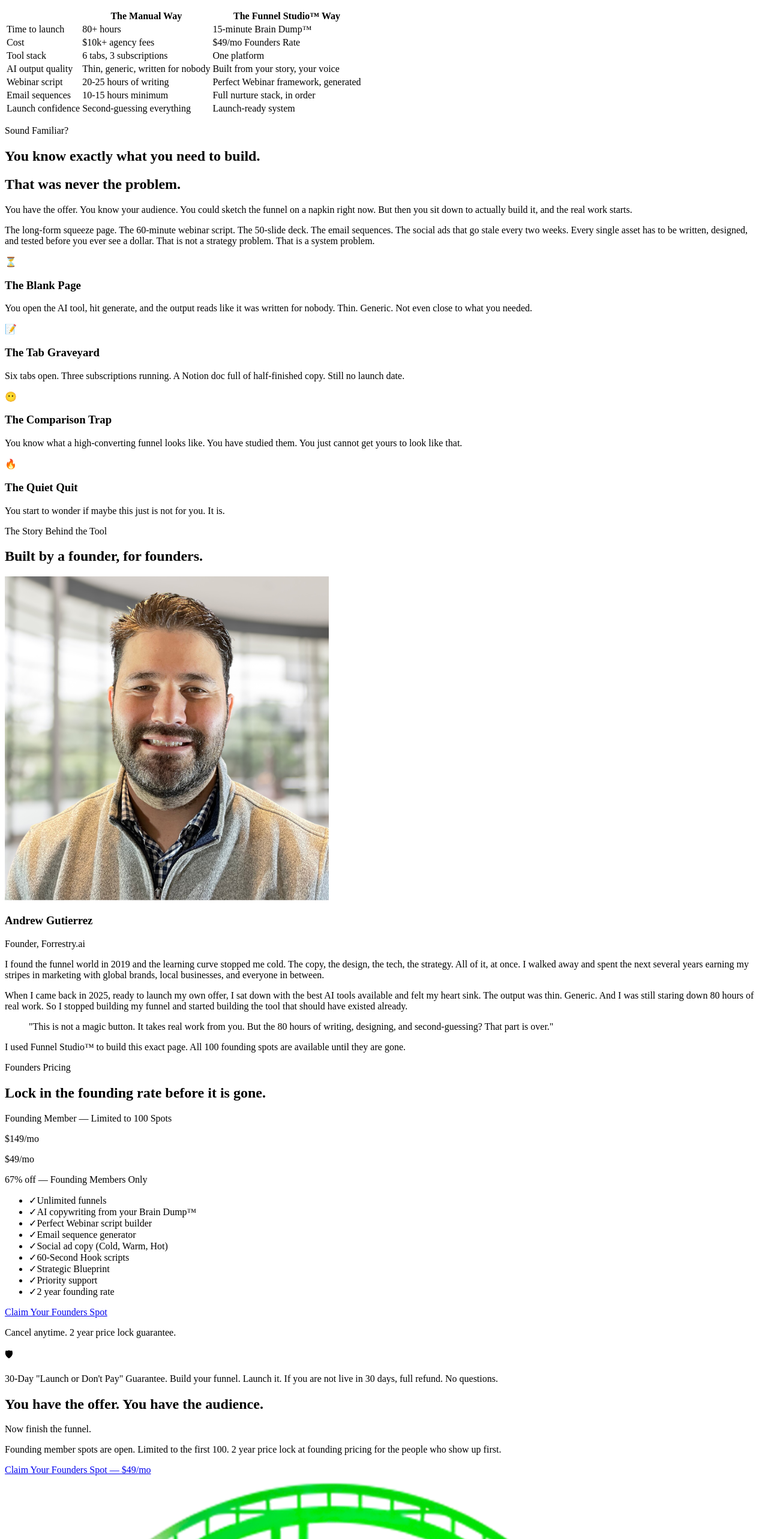
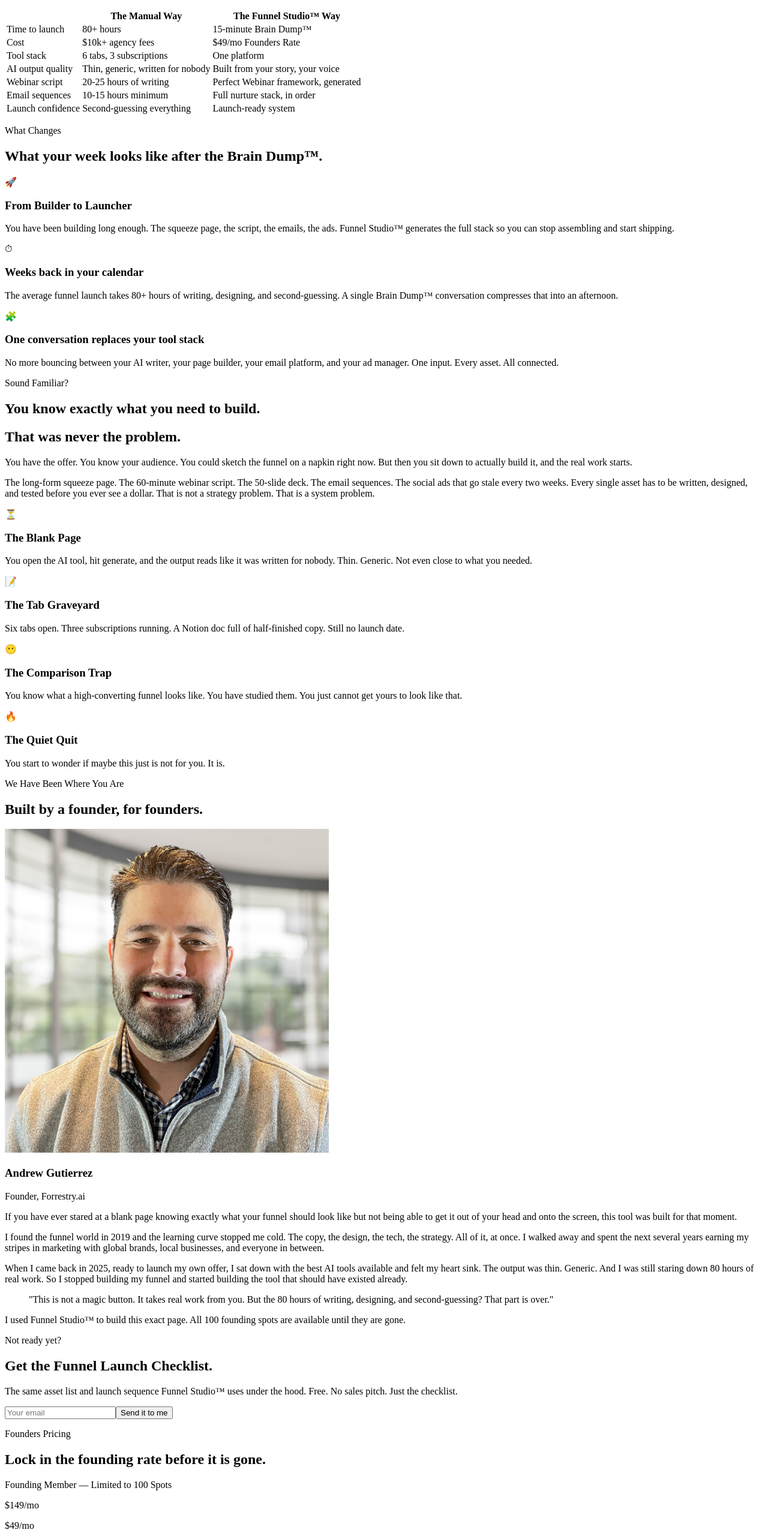
Before and after one commit to AGutierrez4/forrestry-website, a React (Vite) app: page / in a window 1280 px wide. Shown: the part 2350-4916 px from the top of the page at 60% size. Built offline with nearby package versions, Linux system fonts and the light colour scheme; the HTML template or start-up script is replaced by a standard one.

Commit message:
Homepage depth: Benefits section, Lead Capture email opt-in, Founder empathy-first copy tweak

```diff
--- /dev/null
+++ b/src/components/company/Benefits.tsx
@@ -0,0 +1,48 @@
+import FadeUp from '../FadeUp'
+
+const benefits = [
+  {
+    icon: '🚀',
+    title: 'From Builder to Launcher',
+    body: 'You have been building long enough. The squeeze page, the script, the emails, the ads. Funnel Studio™ generates the full stack so you can stop assembling and start shipping.',
+  },
+  {
+    icon: '⏱',
+    title: 'Weeks back in your calendar',
+    body: 'The average funnel launch takes 80+ hours of writing, designing, and second-guessing. A single Brain Dump™ conversation compresses that into an afternoon.',
+  },
+  {
+    icon: '🧩',
+    title: 'One conversation replaces your tool stack',
+    body: 'No more bouncing between your AI writer, your page builder, your email platform, and your ad manager. One input. Every asset. All connected.',
+  },
+]
+
+export default function Benefits() {
+  return (
+    <section className="py-24 px-6">
+      <div className="max-w-[1100px] mx-auto">
+        <FadeUp>
+          <p className="text-green text-sm font-semibold tracking-wide uppercase mb-4 text-center">
+            What Changes
+          </p>
+          <h2 className="text-[clamp(1.75rem,4vw,2.75rem)] font-bold text-center mb-14">
+            What your week looks like after the Brain Dump™.
+          </h2>
+        </FadeUp>
+
+        <div className="grid grid-cols-1 md:grid-cols-3 gap-6">
+          {benefits.map((b, i) => (
+            <FadeUp key={b.title} delay={0.1 * i}>
+              <div className="bg-card-bg border border-card-border rounded-2xl p-7 hover:border-green/30 transition-colors h-full">
+                <span className="text-3xl mb-4 block">{b.icon}</span>
+                <h3 className="text-white font-bold text-lg mb-3">{b.title}</h3>
+                <p className="text-muted text-sm leading-relaxed">{b.body}</p>
+              </div>
+            </FadeUp>
+          ))}
+        </div>
+      </div>
+    </section>
+  )
+}
--- a/src/components/company/Founder.tsx
+++ b/src/components/company/Founder.tsx
@@ -6,7 +6,7 @@
       <div className="max-w-[1100px] mx-auto">
         <FadeUp>
           <p className="text-green text-sm font-semibold tracking-wide uppercase mb-4 text-center">
-            The Story Behind the Tool
+            We Have Been Where You Are
           </p>
         </FadeUp>
 
@@ -31,6 +31,11 @@
             <div className="text-center md:text-left flex-1">
               <h3 className="text-xl font-bold text-white mb-1">Andrew Gutierrez</h3>
               <p className="text-green text-sm font-medium mb-5">Founder, Forrestry.ai</p>
+              <p className="text-white/70 leading-relaxed mb-4">
+                If you have ever stared at a blank page knowing exactly what your funnel
+                should look like but not being able to get it out of your head and onto
+                the screen, this tool was built for that moment.
+              </p>
               <p className="text-white/70 leading-relaxed mb-4">
                 I found the funnel world in 2019 and the learning curve stopped me cold.
                 The copy, the design, the tech, the strategy. All of it, at once. I walked
--- /dev/null
+++ b/src/components/company/LeadCapture.tsx
@@ -0,0 +1,58 @@
+import { useState } from 'react'
+import FadeUp from '../FadeUp'
+
+export default function LeadCapture() {
+  const [email, setEmail] = useState('')
+  const [submitted, setSubmitted] = useState(false)
+
+  const handleSubmit = (e: React.FormEvent) => {
+    e.preventDefault()
+    if (!email) return
+    // TODO: Wire to email service (ConvertKit, Mailchimp, etc.)
+    setSubmitted(true)
+  }
+
+  return (
+    <section className="py-20 px-6">
+      <div className="max-w-[560px] mx-auto text-center">
+        <FadeUp>
+          <p className="text-green text-sm font-semibold tracking-wide uppercase mb-4">
+            Not ready yet?
+          </p>
+          <h2 className="text-2xl font-bold mb-3">
+            Get the Funnel Launch Checklist.
+          </h2>
+          <p className="text-muted text-sm leading-relaxed mb-8">
+            The same asset list and launch sequence Funnel Studio™ uses under the hood.
+            Free. No sales pitch. Just the checklist.
+          </p>
+        </FadeUp>
+
+        <FadeUp delay={0.1}>
+          {submitted ? (
+            <div className="bg-card-bg border border-green/30 rounded-xl p-6">
+              <p className="text-green font-medium">Check your inbox. It is on the way.</p>
+            </div>
+          ) : (
+            <form onSubmit={handleSubmit} className="flex flex-col sm:flex-row gap-3">
+              <input
+                type="email"
+                value={email}
+                onChange={(e) => setEmail(e.target.value)}
+                placeholder="Your email"
+                required
+                className="flex-1 px-5 py-3.5 rounded-xl bg-card-bg border border-card-border text-white text-sm placeholder:text-muted/50 focus:outline-none focus:border-green/50 transition-colors"
+              />
+              <button
+                type="submit"
+                className="px-6 py-3.5 rounded-xl bg-card-bg border border-green/40 text-green font-semibold text-sm hover:bg-green/10 transition-colors cursor-pointer whitespace-nowrap"
+              >
+                Send it to me
+              </button>
+            </form>
+          )}
+        </FadeUp>
+      </div>
+    </section>
+  )
+}
--- a/src/pages/Company.tsx
+++ b/src/pages/Company.tsx
@@ -2,8 +2,10 @@
 import CompanyHero from '../components/company/CompanyHero'
 import StudioBento from '../components/company/StudioBento'
 import EfficiencyTable from '../components/company/EfficiencyTable'
+import Benefits from '../components/company/Benefits'
 import Problem from '../components/company/Problem'
 import Founder from '../components/company/Founder'
+import LeadCapture from '../components/company/LeadCapture'
 import FoundersPricing from '../components/company/FoundersPricing'
 import CompanyCTA from '../components/company/CompanyCTA'
 import Footer from '../components/Footer'
@@ -35,8 +37,10 @@
       <CompanyHero />
       <StudioBento />
       <EfficiencyTable />
+      <Benefits />
       <Problem />
       <Founder />
+      <LeadCapture />
       <FoundersPricing />
       <CompanyCTA />
       <Footer
```
Also changed, not shown: 1 other file (tests, documents, lock files or other folders).
